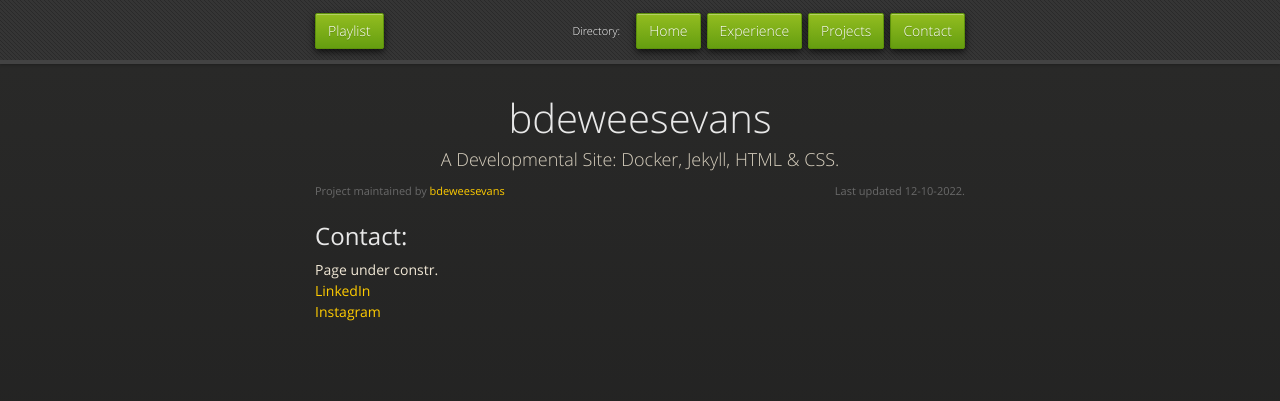
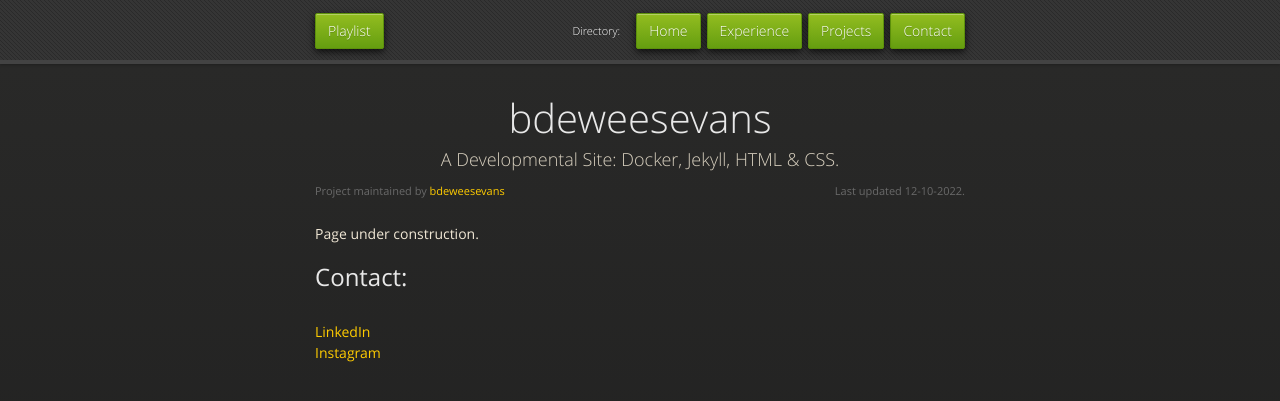
Before and after one commit to bdeweesevans/bdeweesevans.github.io, a Jekyll site: the page built from contact.md, in a window 1280 px wide. Shown: the top 401 px of the page. Built offline with Jekyll 4.4.1, drawn with Linux system fonts in a browser that asks for light colours; our own code applies the rules of GitHub Pages for plain Markdown files.

Commit message:
construction

```diff
--- a/contact.md
+++ b/contact.md
@@ -1,5 +1,5 @@
+Page under construction.
 ## Contact:
-Page under constr.
 <br>
 <a href="https://linkedin.com/in/bdeweesevans" target="_blank" rel="noopener noreferrer">LinkedIn</a>
 <br>
```
Also changed, not shown: experience.md (+1 -0 lines), projects.md (+1 -0 lines).
